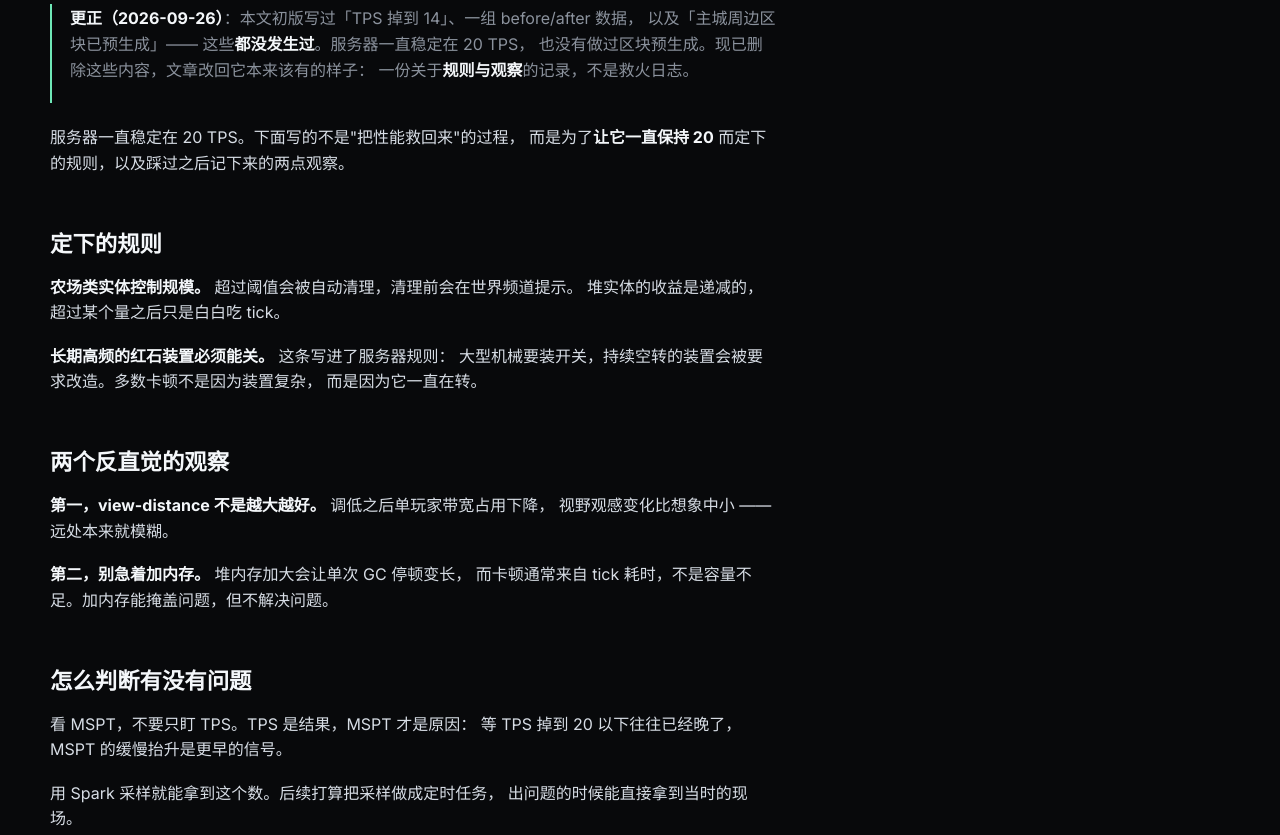
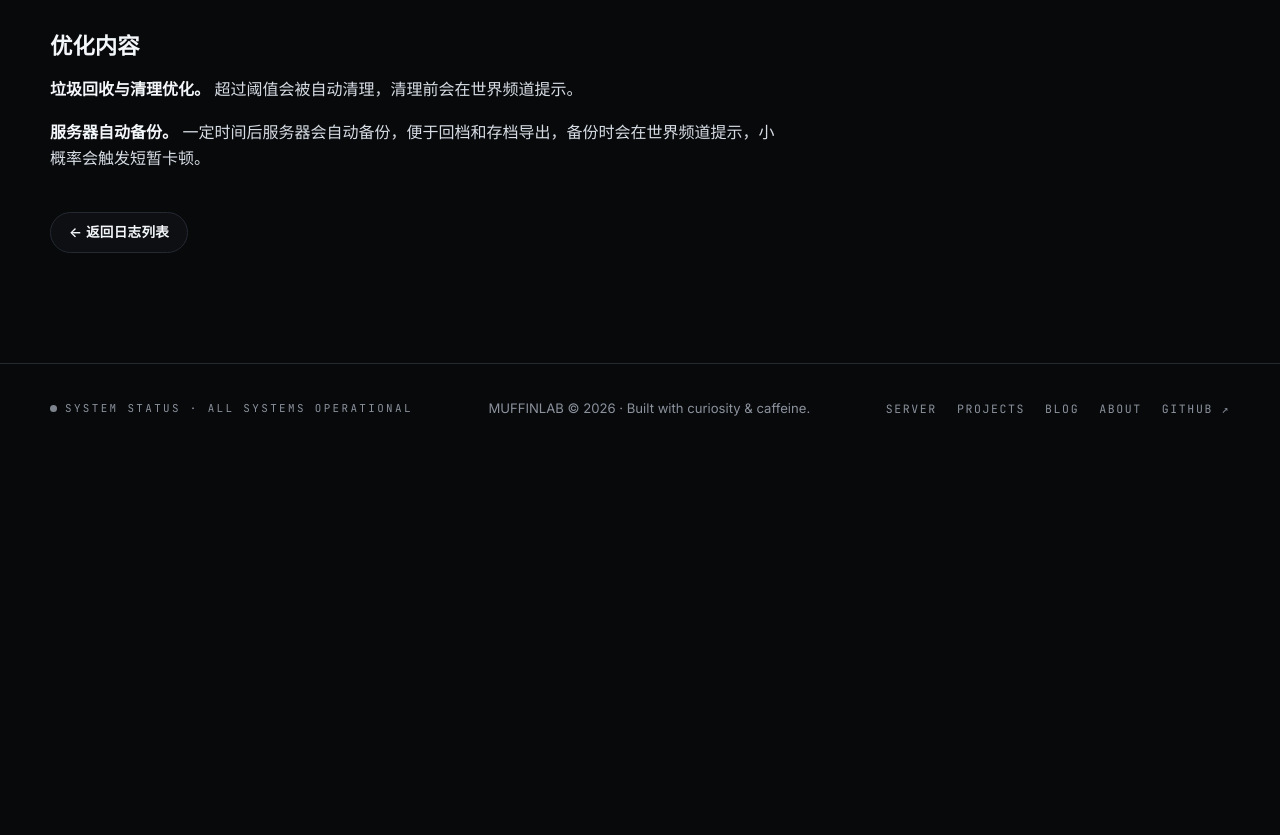
Before and after one commit to AlleinMuffin/muffin-site, an Astro site: page /blog/server-performance-tuning in a window 1280 px wide. Shown: the part 560-1395 px from the top of the page. After the commit the page ends 1019 px from the top, so only its background shows below. Built offline with nearby package versions, Linux system fonts and the light colour scheme; Astro itself is replaced by a stand-in of ours; no server answers.

Commit message:
Revise blog post on server performance tuning
Updated the description to focus on server performance optimization and removed outdated content.

```diff
--- a/src/content/blog/server-performance-tuning.md
+++ b/src/content/blog/server-performance-tuning.md
@@ -1,40 +1,14 @@
 ---
 title: 服务器性能维护：规则与观察
-description: 实体上限、红石开关，以及两个反直觉的观察 —— 不是救火记录，是让 20 TPS 保持住的做法。
+description: 优化了服务器性能。
 pubDate: 2026-09-20
 updatedDate: 2026-09-26
 tags: ["运维", "服务器"]
 ---
 
-> **更正（2026-09-26）**：本文初版写过「TPS 掉到 14」、一组 before/after 数据，
-> 以及「主城周边区块已预生成」—— 这些**都没发生过**。服务器一直稳定在 20 TPS，
-> 也没有做过区块预生成。现已删除这些内容，文章改回它本来该有的样子：
-> 一份关于**规则与观察**的记录，不是救火日志。
 
-服务器一直稳定在 20 TPS。下面写的不是"把性能救回来"的过程，
-而是为了**让它一直保持 20** 而定下的规则，以及踩过之后记下来的两点观察。
+## 优化内容
 
-## 定下的规则
+**垃圾回收与清理优化。** 超过阈值会被自动清理，清理前会在世界频道提示。
 
-**农场类实体控制规模。** 超过阈值会被自动清理，清理前会在世界频道提示。
-堆实体的收益是递减的，超过某个量之后只是白白吃 tick。
-
-**长期高频的红石装置必须能关。** 这条写进了服务器规则：
-大型机械要装开关，持续空转的装置会被要求改造。多数卡顿不是因为装置复杂，
-而是因为它一直在转。
-
-## 两个反直觉的观察
-
-**第一，view-distance 不是越大越好。** 调低之后单玩家带宽占用下降，
-视野观感变化比想象中小 —— 远处本来就模糊。
-
-**第二，别急着加内存。** 堆内存加大会让单次 GC 停顿变长，
-而卡顿通常来自 tick 耗时，不是容量不足。加内存能掩盖问题，但不解决问题。
-
-## 怎么判断有没有问题
-
-看 MSPT，不要只盯 TPS。TPS 是结果，MSPT 才是原因：
-等 TPS 掉到 20 以下往往已经晚了，MSPT 的缓慢抬升是更早的信号。
-
-用 Spark 采样就能拿到这个数。后续打算把采样做成定时任务，
-出问题的时候能直接拿到当时的现场。
+**服务器自动备份。** 一定时间后服务器会自动备份，便于回档和存档导出，备份时会在世界频道提示，小概率会触发短暂卡顿。
```
